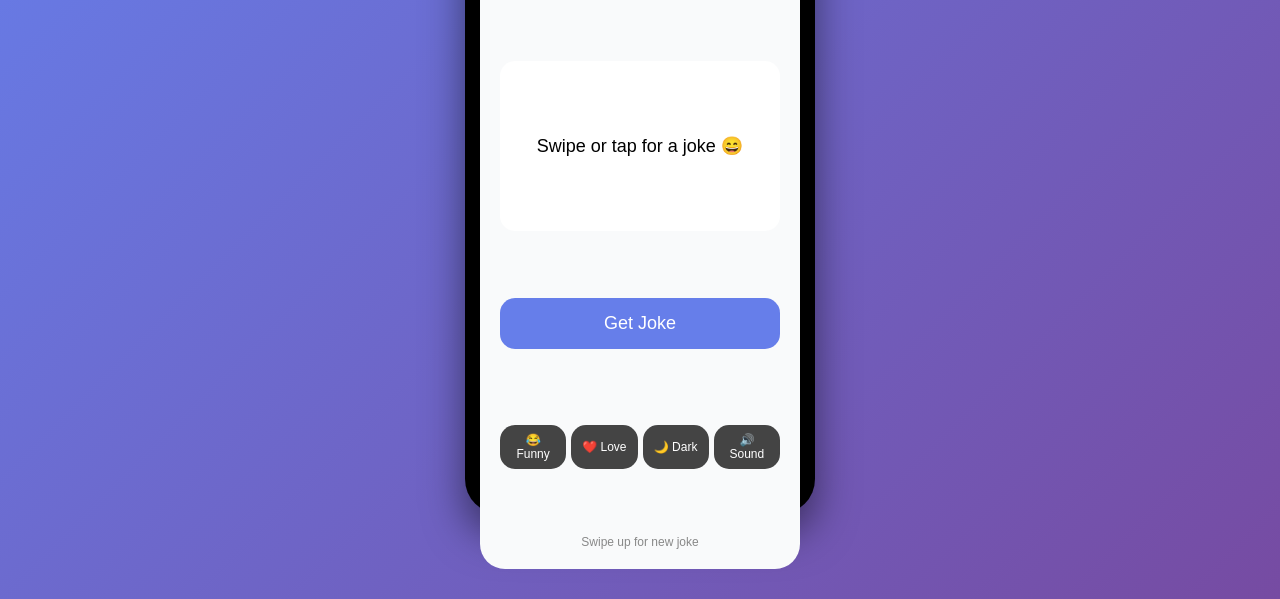
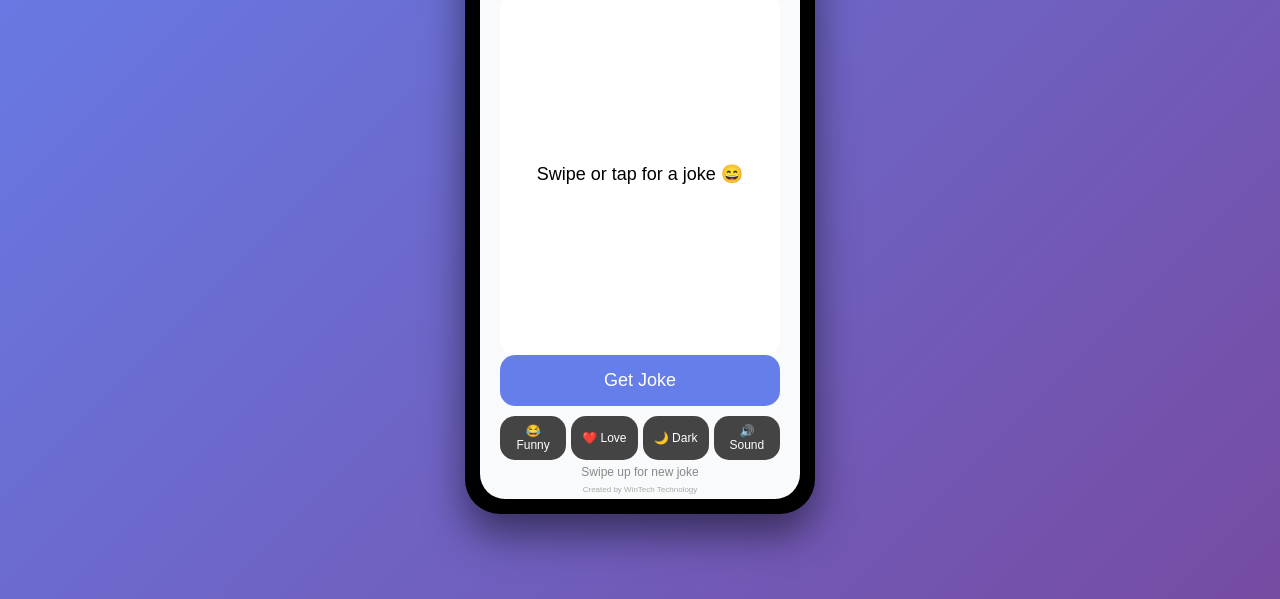
Before and after one commit to muvhangos/Jokeroo.app, a website: page index.html in a window 1280 px wide. Shown: the part 201-800 px from the top of the page. Drawn offline with Linux system fonts and the light colour scheme.

Commit message:
Add credit section to index.html
Added a credit section to the joke app layout.

```diff
--- a/index.html
+++ b/index.html
@@ -18,27 +18,88 @@
     }
     body.dark { background: linear-gradient(135deg, #111, #333); }
     .phone {
-      width: 320px; height: 600px; background: #000; border-radius: 35px;
-      padding: 15px; box-shadow: 0 20px 40px rgba(0,0,0,0.5);
+      width: 320px;
+      height: 600px;
+      background: #000;
+      border-radius: 35px;
+      padding: 15px;
+      box-shadow: 0 20px 40px rgba(0,0,0,0.5);
+      display: flex;
+      flex-direction: column;
+      justify-content: space-between;
+      position: relative;
     }
-    .notch { width: 120px; height: 20px; background: #111; border-radius: 0 0 15px 15px; margin: 0 auto 10px; }
+    .notch {
+      width: 120px;
+      height: 20px;
+      background: #111;
+      border-radius: 0 0 15px 15px;
+      margin: 0 auto 10px;
+    }
     .screen {
-      background: #f9fafb; height: 100%; border-radius: 25px; padding: 20px;
-      display: flex; flex-direction: column; justify-content: space-between; text-align: center;
+      background: #f9fafb;
+      height: 100%;
+      border-radius: 25px;
+      padding: 20px;
+      display: flex;
+      flex-direction: column;
+      justify-content: space-between;
+      text-align: center;
       transition: 0.3s;
+      position: relative;
     }
     body.dark .screen { background: #1f1f1f; color: #fff; }
     h1 { font-size: 22px; margin: 10px 0; }
     #joke {
-      font-size: 18px; padding: 15px; background: #fff; border-radius: 15px;
-      min-height: 140px; display: flex; align-items: center; justify-content: center; transition: 0.3s;
+      font-size: 18px;
+      padding: 15px;
+      background: #fff;
+      border-radius: 15px;
+      min-height: 140px;
+      display: flex;
+      align-items: center;
+      justify-content: center;
+      transition: 0.3s;
+      flex-grow: 1;
     }
     body.dark #joke { background: #333; }
-    button { padding: 15px; border: none; border-radius: 15px; background: #667eea; color: white; font-size: 18px; cursor: pointer; }
+    button {
+      padding: 15px;
+      border: none;
+      border-radius: 15px;
+      background: #667eea;
+      color: white;
+      font-size: 18px;
+      cursor: pointer;
+    }
     button:active { transform: scale(0.96); }
-    .controls { display: flex; justify-content: space-between; margin-top: 10px; flex-wrap: wrap; gap: 5px; }
-    .small-btn { font-size: 12px; padding: 8px; background: #444; flex: 1; }
-    .footer { font-size: 12px; color: #888; }
+    .controls {
+      display: flex;
+      justify-content: space-between;
+      margin-top: 10px;
+      flex-wrap: wrap;
+      gap: 5px;
+    }
+    .small-btn {
+      font-size: 12px;
+      padding: 8px;
+      background: #444;
+      flex: 1;
+    }
+    .footer {
+      font-size: 12px;
+      color: #888;
+      margin-top: 5px;
+    }
+    .credit {
+      font-size: 8px;
+      color: #aaa;
+      position: absolute;
+      bottom: 5px;
+      left: 0;
+      width: 100%;
+      text-align: center;
+    }
   </style>
 </head>
 
@@ -60,6 +121,7 @@
     </div>
 
     <div class="footer">Swipe up for new joke</div>
+    <div class="credit">Created by WinTech Technology</div>
   </div>
 </div>
 
@@ -179,10 +241,7 @@ const jokes = {
   ]
 };
 
-function setCategory(cat) {
-  currentCategory = cat;
-  getJoke();
-}
+function setCategory(cat) { currentCategory = cat; getJoke(); }
 
 function getJoke() {
   const categoryJokes = jokes[currentCategory];
```
